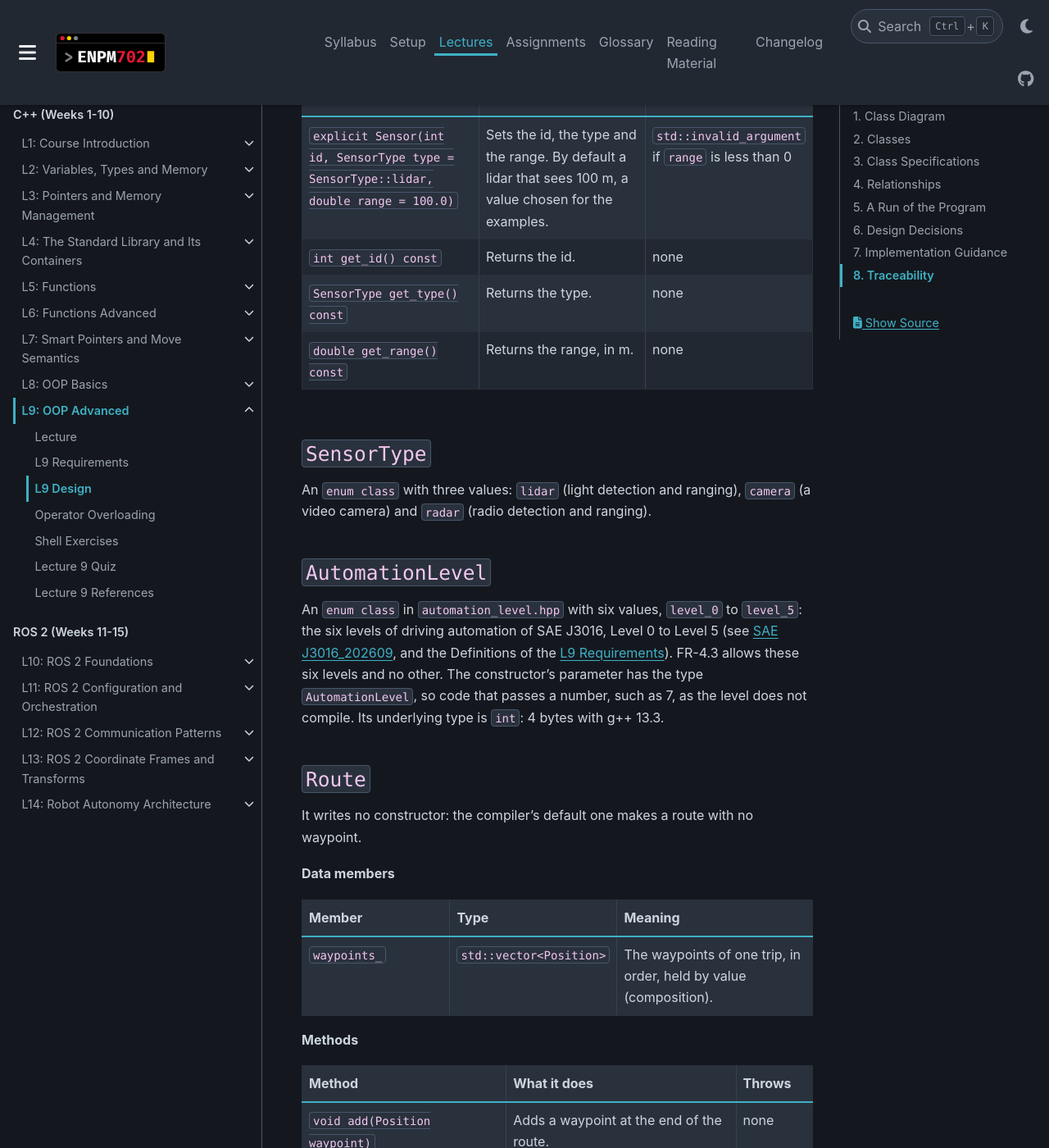
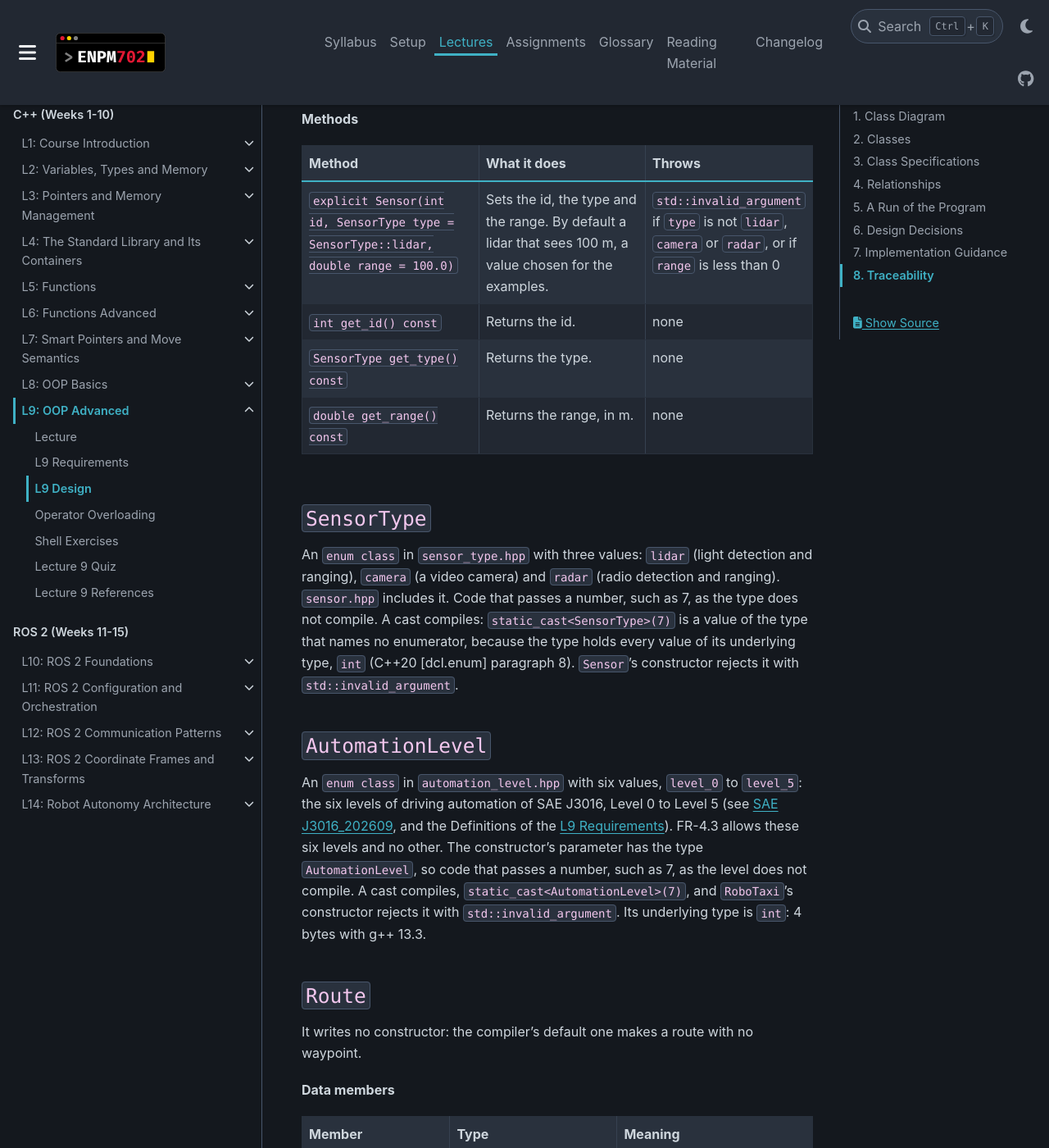
Before and after one commit to zeidk/enpm702-fall-2026-docs, a Sphinx documentation site: the page built from docs/source/lectures/lecture9/l9_design.rst, in a window 1280 px wide and 1400 px high, scrolled down 11262 px. Shown: the whole window at 82% size. Built offline with Sphinx 7.4.7 and the PyData theme 0.15.4, drawn with Linux system fonts in a browser that asks for light colours; some of the changed text lies outside the part shown.

Commit message:
L9: Sensor and SensorType section with its own chart, flowchart and diagram on the Passenger section, new requirements

```diff
--- a/docs/source/lectures/lecture9/l9_design.rst
+++ b/docs/source/lectures/lecture9/l9_design.rst
@@ -81,17 +82,20 @@
    * - ``Sensor``
      - One lidar, camera or radar on a vehicle. ``Vehicle::add_sensor`` picks
        its id.
-     - The range is at least 0.
-     - FR-4.1
+     - The type is ``lidar``, ``camera`` or ``radar``; the range is at
+       least 0.
+     - FR-4.1, NFR-2
    * - ``SensorType``
      - What kind a sensor is: ``lidar``, ``camera`` or ``radar``. An
-       ``enum class``.
-     - None: any of the three values is valid.
+       ``enum class``, in ``sensor_type.hpp``.
+     - None of its own. ``Sensor``'s constructor rejects a value that is not
+       one of the three.
      - FR-4.1
    * - ``AutomationLevel``
      - The level of driving automation of a robotaxi, as SAE J3016 defines
        it: ``level_0`` to ``level_5``. An ``enum class``.
-     - None: any of the six values is valid.
+     - None of its own. ``RoboTaxi``'s constructor rejects a value that is
+       not one of the six.
      - FR-4.3
    * - ``Route``
      - The waypoints of one trip, in order, and their length: the sum of the
@@ -246,7 +250,7 @@
      - Throws
    * - ``explicit RoboTaxi(double max_speed, std::string operating_zone = "College Park", AutomationLevel automation_level = AutomationLevel::level_4)``
      - Passes the maximum speed to ``Vehicle``, moves the zone into ``operating_zone_`` and sets ``automation_level_``. Starts parked, with no sensor.
-     - ``std::invalid_argument`` if ``max_speed`` is not greater than 0 (from ``Vehicle``)
+     - ``std::invalid_argument`` if ``max_speed`` is not greater than 0 (from ``Vehicle``), or if ``automation_level`` is not ``level_0`` to ``level_5``
    * - ``const std::string& get_operating_zone() const noexcept``
      - Returns ``operating_zone_``.
      - none
@@ -407,7 +411,7 @@
      - Throws
    * - ``explicit Sensor(int id, SensorType type = SensorType::lidar, double range = 100.0)``
      - Sets the id, the type and the range. By default a lidar that sees 100 m, a value chosen for the examples.
-     - ``std::invalid_argument`` if ``range`` is less than 0
+     - ``std::invalid_argument`` if ``type`` is not ``lidar``, ``camera`` or ``radar``, or if ``range`` is less than 0
    * - ``int get_id() const``
      - Returns the id.
      - none
@@ -421,12 +425,12 @@
 ``SensorType``
 --------------
 
-An ``enum class`` with three values: ``lidar`` (light detection and ranging), ``camera`` (a video camera) and ``radar`` (radio detection and ranging).
+An ``enum class`` in ``sensor_type.hpp`` with three values: ``lidar`` (light detection and ranging), ``camera`` (a video camera) and ``radar`` (radio detection and ranging). ``sensor.hpp`` includes it. Code that passes a number, such as 7, as the type does not compile. A cast compiles: ``static_cast<SensorType>(7)`` is a value of the type that names no enumerator, because the type holds every value of its underlying type, ``int`` (C++20 [dcl.enum] paragraph 8). ``Sensor``'s constructor rejects it with ``std::invalid_argument``.
 
 ``AutomationLevel``
 -------------------
 
-An ``enum class`` in ``automation_level.hpp`` with six values, ``level_0`` to ``level_5``: the six levels of driving automation of SAE J3016, Level 0 to Level 5 (see `SAE J3016_202609 <https://saemobilus.sae.org/standards/j3016_202609-taxonomy-definitions-terms-related-driving-automation-systems-road-motor-vehicles>`__, and the Definitions of the :doc:`L9 Requirements <l9_requirements>`). FR-4.3 allows these six levels and no other. The constructor's parameter has the type ``AutomationLevel``, so code that passes a number, such as 7, as the level does not compile. Its underlying type is ``int``: 4 bytes with g++ 13.3.
+An ``enum class`` in ``automation_level.hpp`` with six values, ``level_0`` to ``level_5``: the six levels of driving automation of SAE J3016, Level 0 to Level 5 (see `SAE J3016_202609 <https://saemobilus.sae.org/standards/j3016_202609-taxonomy-definitions-terms-related-driving-automation-systems-road-motor-vehicles>`__, and the Definitions of the :doc:`L9 Requirements <l9_requirements>`). FR-4.3 allows these six levels and no other. The constructor's parameter has the type ``AutomationLevel``, so code that passes a number, such as 7, as the level does not compile. A cast compiles, ``static_cast<AutomationLevel>(7)``, and ``RoboTaxi``'s constructor rejects it with ``std::invalid_argument``. Its underlying type is ``int``: 4 bytes with g++ 13.3.
 
 ``Route``
 ---------
@@ -738,5 +742,5 @@
    * - NFR-1
      - ``Fleet`` and ``Passenger`` name only ``Vehicle``.
    * - NFR-2
-     - The constructors of ``Vehicle``, ``Sensor`` and ``Passenger``,
+     - The constructors of ``Vehicle``, ``Sensor``, ``RoboTaxi`` and ``Passenger``,
        ``Vehicle::set_speed``, ``Vehicle::add_mileage`` and ``Fleet::add``.
```
Also changed, not shown: other parts of docs/source/lectures/lecture9/l9_design.rst (+3 -2 lines), docs/source/lectures/lecture9/l9_lecture.rst (+80 -60 lines), docs/source/lectures/lecture9/l9_requirements.rst (+18 -7 lines), docs/source/_static/images/l9/decide_relationship_sensortype.png (added), docs/source/_static/images/l9/model_l9_sensortype_only.png (added).
